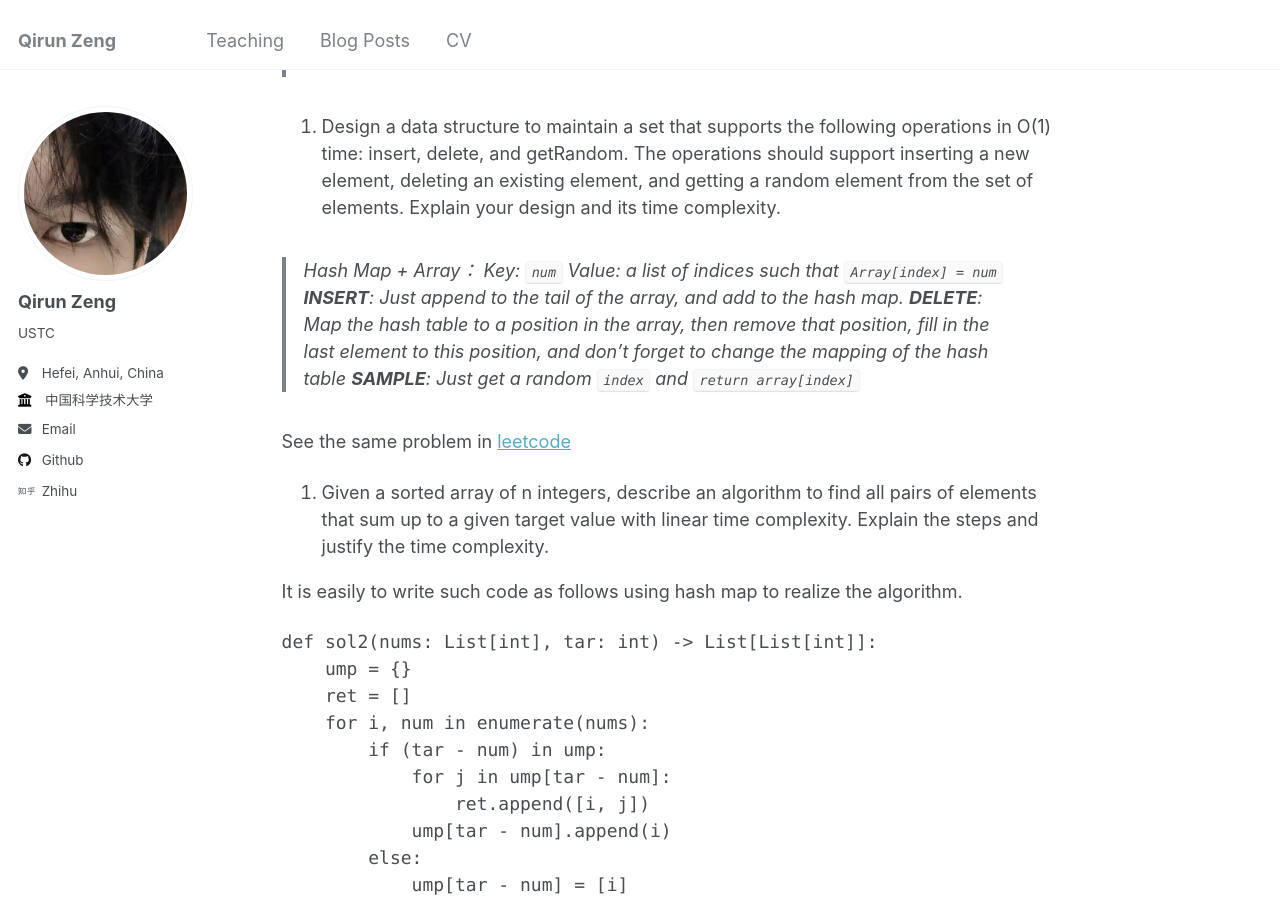
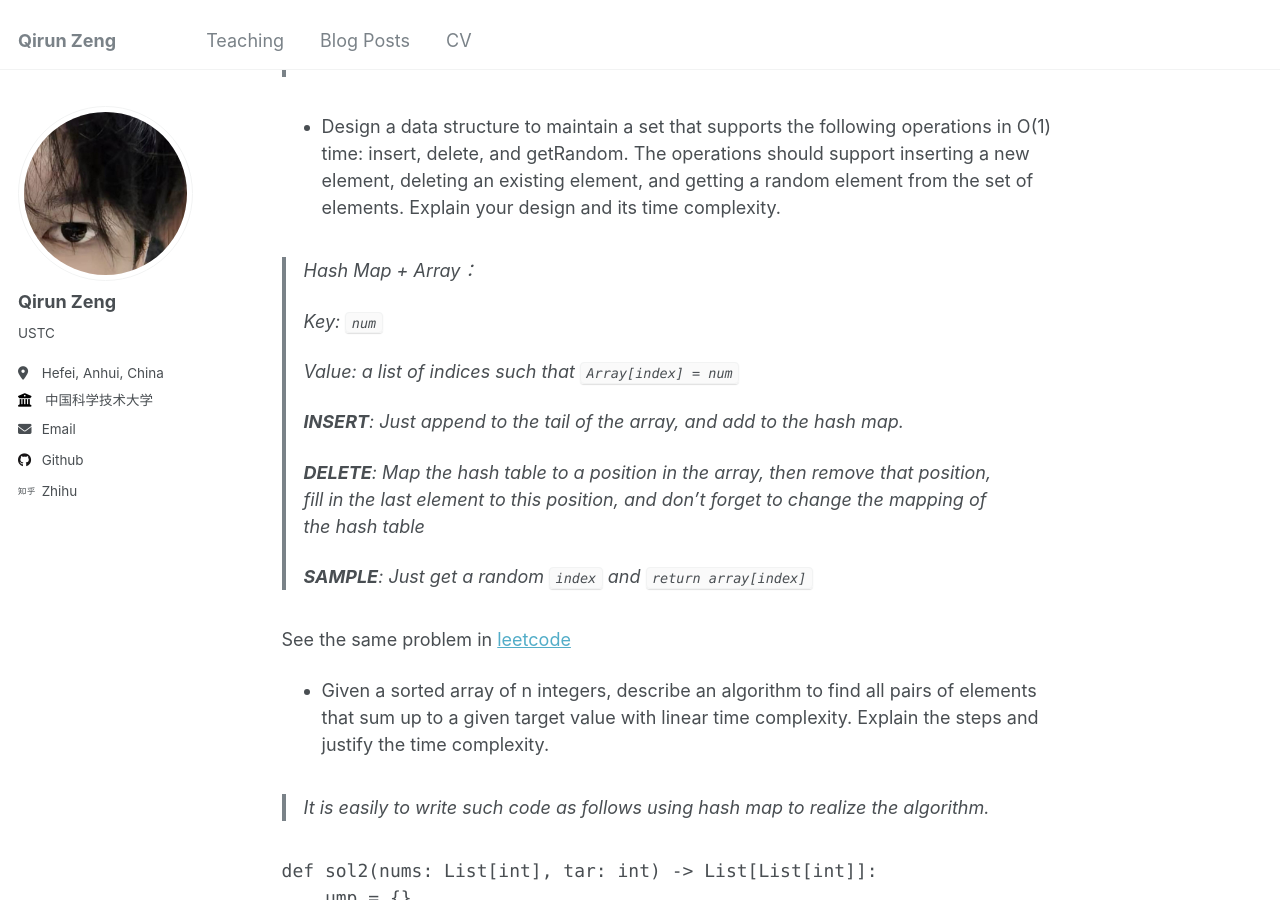
Before and after one commit to rewinery/rewinery.github.io, a Jekyll site: the page built from _posts/2024-07-18-CUHK-SEEM-SummerCamp.md, in a window 1280 px wide and 900 px high, scrolled down 489 px. Built offline with Jekyll 4.4.1, drawn with Linux system fonts in a browser that asks for light colours; part of the change alters nothing that is shown.

````diff
--- a/_posts/2024-07-18-CUHK-SEEM-SummerCamp.md
+++ b/_posts/2024-07-18-CUHK-SEEM-SummerCamp.md
@@ -10,32 +10,37 @@ tags:
   - CUHK
 ---
 
-1. How many distinct ways can 15 people be seated at three round tables with 5 people each if the tables are distinguishable?
+- How many distinct ways can 15 people be seated at three round tables with 5 people each if the tables are distinguishable?
 
 > $$
 > \frac{15!}{5^3}
 > $$
 
 
-2. In a game, a fair die with six sides (1-6) is rolled three times. What is the probability that the sum of the results is exactly 10?
+- In a game, a fair die with six sides (1-6) is rolled three times. What is the probability that the sum of the results is exactly 10?
 <!-- 简单枚举即可，或者计算所有可能的组合再进行排列，略 -->
 
 > Just enumerate
 
-3. Design a data structure to maintain a set that supports the following operations in O(1) time: insert, delete, and getRandom. The operations should support inserting a new element, deleting an existing element, and getting a random element from the set of elements. Explain your design and its time complexity.
+- Design a data structure to maintain a set that supports the following operations in O(1) time: insert, delete, and getRandom. The operations should support inserting a new element, deleting an existing element, and getting a random element from the set of elements. Explain your design and its time complexity.
 
 > Hash Map + Array：
+>
 > Key: `num`
+>
 > Value: a list of indices such that `Array[index] = num`
+>
 > **INSERT**: Just append to the tail of the array, and add to the hash map.
+>
 > **DELETE**: Map the hash table to a position in the array, then remove that position, fill in the last element to this position, and don't forget to change the mapping of the hash table
+>
 > **SAMPLE**: Just get a random `index` and `return array[index]`
 
 See the same problem in [leetcode](https://leetcode.cn/problems/insert-delete-getrandom-o1/description/)
 
-4. Given a sorted array of n integers, describe an algorithm to find all pairs of elements that sum up to a given target value with linear time complexity. Explain the steps and justify the time complexity.
+- Given a sorted array of n integers, describe an algorithm to find all pairs of elements that sum up to a given target value with linear time complexity. Explain the steps and justify the time complexity.
 
-It is easily to write such code as follows using hash map to realize the algorithm.
+> It is easily to write such code as follows using hash map to realize the algorithm.
 
 ```Python3
 def sol2(nums: List[int], tar: int) -> List[List[int]]:
@@ -51,11 +56,12 @@ def sol2(nums: List[int], tar: int) -> List[List[int]]:
     return ret
 ```
 Time:  `O(n)`
+
 Space: `O(n)`
 
-But the algorithm above does not ultilize the quality that the array is sorted.
-
-So we use dual pointers to realize such an algorithm.
+> But the algorithm above does not ultilize the quality that the array is sorted.
+>
+> So we use dual pointers to realize such an algorithm.
 
 ```Python3
 def sol1(nums: List[int], tar: int) -> List[List[int]]:
@@ -75,4 +81,5 @@ def sol1(nums: List[int], tar: int) -> List[List[int]]:
     return ret
 ```
 Time: `O(n)`
+
 Space: `O(1)`
````
